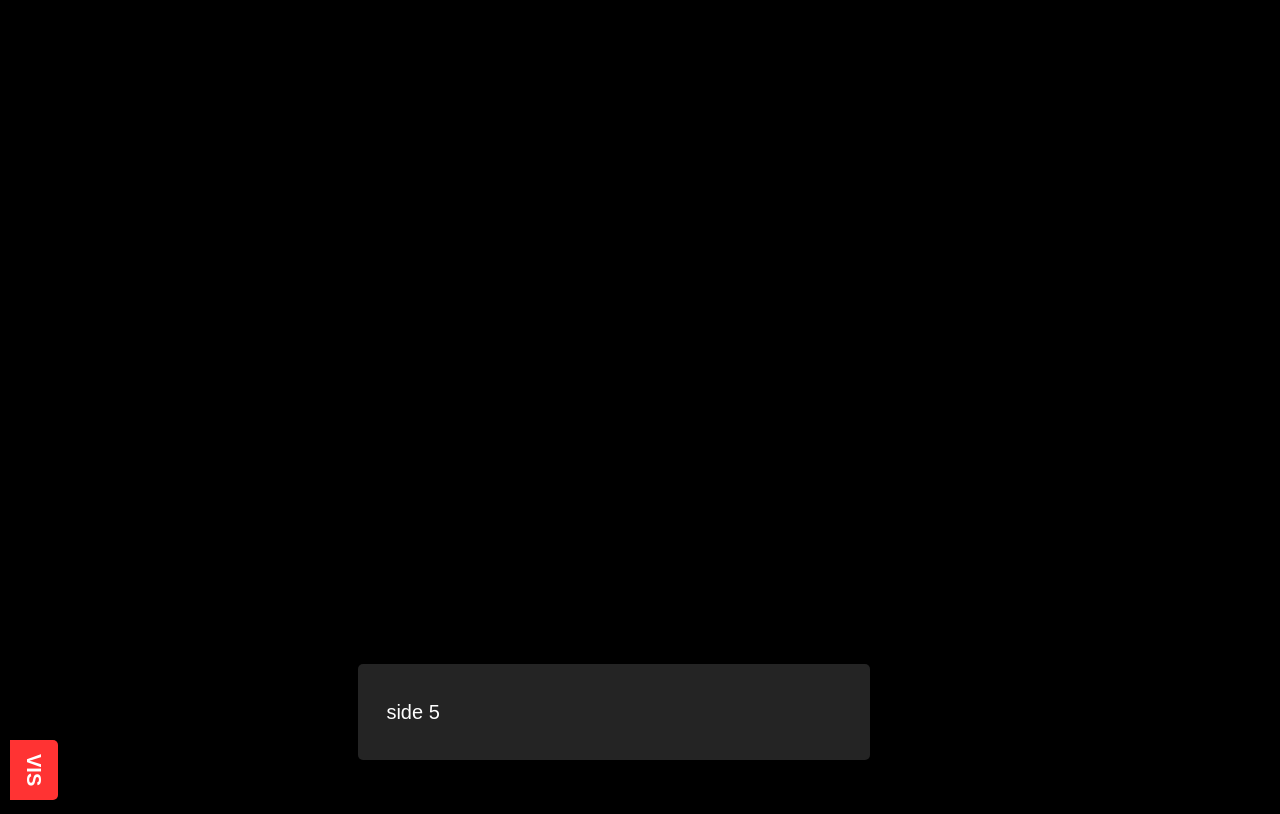
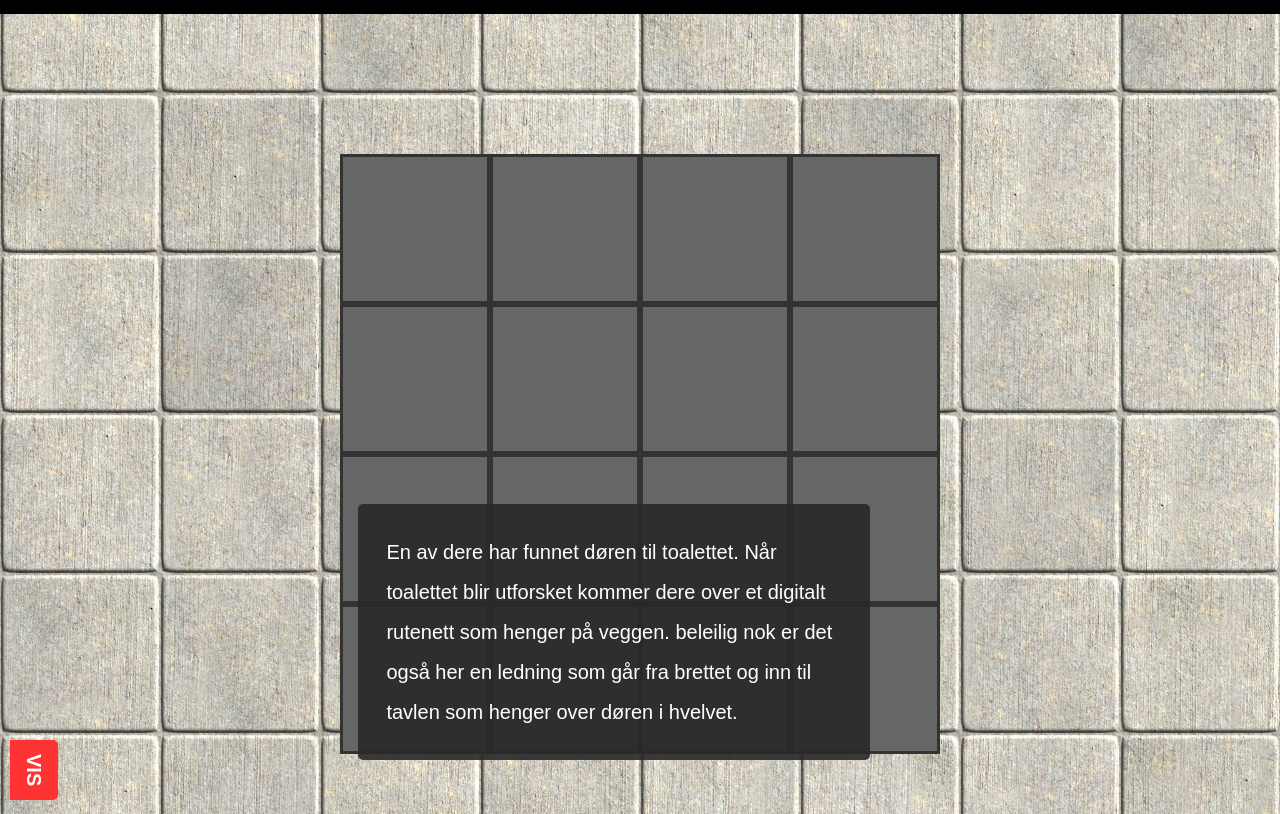
Before and after one commit to rubenring/juleeventyr_2018, a React (Create React App) app in the folder frontend/: page /page-five in a window 1280 px wide. Built offline with nearby package versions, Linux system fonts and the light colour scheme.

Commit message:
sudoku etc

```diff
--- /dev/null
+++ b/frontend/src/Util/initialBoardState.js
@@ -0,0 +1,66 @@
+export default [
+  {
+    id: 1,
+    value: '',
+  },
+  {
+    id: 2,
+    value: '',
+  },
+  {
+    id: 3,
+    value: '',
+  },
+  {
+    id: 4,
+    value: '',
+  },
+  {
+    id: 5,
+    value: '',
+  },
+  {
+    id: 6,
+    value: '',
+  },
+  {
+    id: 7,
+    value: '',
+  },
+  {
+    id: 8,
+    value: '',
+  },
+  {
+    id: 9,
+    value: '',
+  },
+  {
+    id: 10,
+    value: '',
+  },
+  {
+    id: 11,
+    value: '',
+  },
+  {
+    id: 12,
+    value: '',
+  },
+  {
+    id: 13,
+    value: '',
+  },
+  {
+    id: 14,
+    value: '',
+  },
+  {
+    id: 15,
+    value: '',
+  },
+  {
+    id: 16,
+    value: '',
+  },
+]
--- a/frontend/src/Util/storyline.js
+++ b/frontend/src/Util/storyline.js
@@ -4,5 +4,5 @@ export const storyline = {
   2: 'Dere har kommet dere inn i bøttekottet. Her henger det masse lyspærer som ikke lyser. Dere ser at det går en ledning fra lyspærene og til den tomme tavlen som henger over hvelvet. Kan det være en sammenheng mellom lyspærene og døren som leder til gullet?',
   3: 'Dere er nå i vaktbua. Siden det er juleferie har vakten tatt ferie, men han har ikke skrudd av datamaskinen sin. På maskinen lyser det opp et uforstålig ord og et tomt felt det går an å skrive inn i og en knapp. Resten av skjermen er tom. Det går en ledning fra maskinen inn til tavlen som henger over døren i hvelvet...',
   4: 'Dere har åpnet luken til kjelleren. Her nede er alt nesten svart. det kan umulig være noen ledetråder i dette rommet? Dere ser det går en ledning fra taket og opp mot tavlen over døren på hvelvet...',
-  5: 'side 5',
+  5: 'En av dere har funnet døren til toalettet. Når toalettet blir utforsket kommer dere over et digitalt rutenett som henger på veggen. beleilig nok er det også her en ledning som går fra brettet og inn til tavlen som henger over døren i hvelvet.',
 }
--- a/frontend/src/header/Navigasjon.jsx
+++ b/frontend/src/header/Navigasjon.jsx
@@ -23,8 +23,8 @@ export class Navigasjon extends Component {
             <NavigasjonLenke tekst='Hvelv' link={`/page-one?username=${username}`} />
             <NavigasjonLenke tekst='Bøttekott' link={`/page-two?username=${username}`} />
             <NavigasjonLenke tekst='Vaktbu' link={`/page-three?username=${username}`} />
-            <NavigasjonLenke tekst='kjeller' link={`/page-four?username=${username}`} />
-            <NavigasjonLenke tekst='Gå til rom 5' link={`/page-five?username=${username}`} />
+            <NavigasjonLenke tekst='Kjeller' link={`/page-four?username=${username}`} />
+            <NavigasjonLenke tekst='Toalett' link={`/page-five?username=${username}`} />
           </ul>: null}
           <div className='link-toggler' onClick={this.toggleLinks}>
             {this.state.showLinks ? <p>Lukk</p> : <p>Vis</p> }
--- a/frontend/src/page-five/PageFive.jsx
+++ b/frontend/src/page-five/PageFive.jsx
@@ -2,7 +2,9 @@ import React, { Component } from 'react';
 import { Redirect } from 'react-router-dom';
 import './pageFive.css';
 import { CheckUsername } from '../commen/CheckUsername';
-import { InputAndButton } from '../commen/InputAndButton';
+import SudokuBoard from './SudokuBoard';
+import initialBoardState from '../Util/initialBoardState';
+
 import queryString from 'query-string'
 import { apiCallPost, apiCallGet } from '../utils';
 
@@ -11,8 +13,10 @@ export class PageFive extends Component {
     super(props)
     const { username } = queryString.parse(props.location.search);
     this.username = username;
+    this.changeValue = this.changeValue.bind(this);
     this.state = {
       hasUsername: false,
+      sudokuBoard: initialBoardState
     }
     // this.lagreSvar = this.lagreSvar.bind(this);
 
@@ -46,7 +50,22 @@ export class PageFive extends Component {
   //   }
   // }
 
+  changeValue(e, input){
+    this.setState({
+      ...this.state,
+      sudokuBoard: this.state.sudokuBoard.map(x => {
+        if(x.id === input.id){
+          return {
+            ...x,
+            value: e.target.value
+          }
+        }
+        return x;
+      })
+    })
+  }
   render(){
+
     return (
       <CheckUsername
         hasUsername={this.state.hasUsername}
@@ -55,8 +74,7 @@ export class PageFive extends Component {
         this.state.level < 4 ? <Redirect to={`/?username=${this.username}`}/> : null
       } */}
       <section className='page-five'>
-
-
+        <SudokuBoard changeValue={this.changeValue} sudokuBoard={this.state.sudokuBoard} />
       </section>
       </CheckUsername>
     );
--- /dev/null
+++ b/frontend/src/page-five/SudokuBoard.jsx
@@ -0,0 +1,21 @@
+import React from 'react';
+import SudokuBoardRow from './SudokuBoardRow';
+
+export const SudokuBoard = ({sudokuBoard, changeValue}) => {
+  let copy = [...sudokuBoard]
+  let newArray = []
+  var i,j,temparray,chunk = 4;
+  for (i=0,j=copy.length; i<j; i+=chunk) {
+      temparray = copy.slice(i,i+chunk);
+      newArray.push(temparray);
+  }
+  console.log(newArray)
+  return (
+    <div className='sudoku-board'>
+        {newArray.map((x, i) => {
+          return <SudokuBoardRow changeValue={changeValue} key={x.length + i} row={x} />})}
+    </div>
+  );
+}
+
+export default SudokuBoard;
--- /dev/null
+++ b/frontend/src/page-five/SudokuBoardRow.jsx
@@ -0,0 +1,12 @@
+import React from 'react';
+import SudokuInput from './SudokuInput';
+
+export const SudokuBoardRow = ({row, changeValue}) => {
+    return (
+      <div className='sudoku-board-row'>
+        {row.map( x => <SudokuInput key={x.id} changeValue={changeValue} input={x} />)}
+      </div>
+    );
+}
+
+export default SudokuBoardRow;
--- /dev/null
+++ b/frontend/src/page-five/SudokuInput.jsx
@@ -0,0 +1,11 @@
+import React from 'react';
+
+export const SudokuInput = ({input, changeValue}) => {
+  return (
+    <div className='sudoku-input-container'>
+      <input maxLength='1' type="text" onChange={(e) => changeValue(e, input)} value={input.value} className='sudoku-input' />
+    </div>
+  )
+}
+
+export default SudokuInput;
--- a/frontend/src/page-five/pageFive.css
+++ b/frontend/src/page-five/pageFive.css
@@ -0,0 +1,38 @@
+.page-five {
+  display: flex;
+  justify-content: center;
+  width: 100%;
+  height: 100%;
+  background-image: url('../content/tiles.jpg');
+  background-size: cover;
+  background-repeat: no-repeat;
+  background-position: center;
+}
+.sudoku-board {
+  margin-top: 10em;
+  display: flex;
+}
+.sudoku-board-row {
+
+}
+.sudoku-input-container {
+
+}
+.sudoku-input {
+  -webkit-appearance: none;
+  -webkit-border-radius: 0;
+  appearance: none;
+  -moz-appearance: none;
+  -webkit-appearance: none;
+  border-radius: 0;
+  -moz-border-radius: 0;
+  -webkit-border-radius: 0;
+  height: 150px;
+  width: 150px;
+  border: 3px solid #333;
+  text-align: center;
+  font-size: 50px;
+  outline: none;
+  background-color: #666;
+  color: #f3f3f3;
+}
--- a/frontend/src/page-four/pageFour.css
+++ b/frontend/src/page-four/pageFour.css
@@ -1,6 +1,5 @@
 .page-Four {
     hash: none;
-
 }
 .four-container-img {
     width: 0%;
```
Also changed, not shown: frontend/src/content/tiles.jpg (added).
